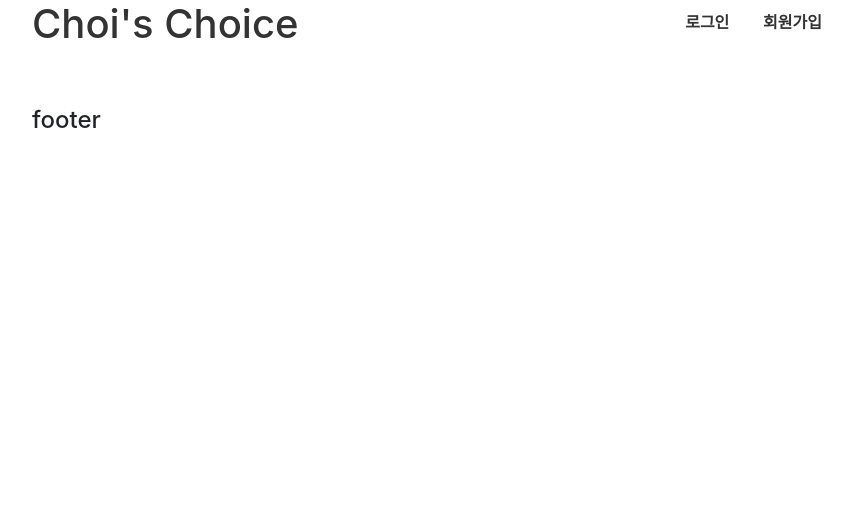
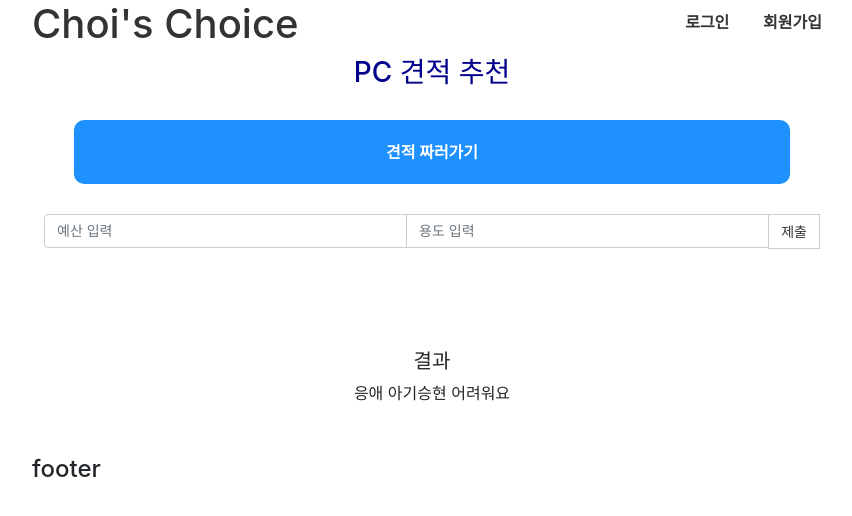
Before and after one commit to bodyMist/chois-choice, a JavaScript app in the folder reactfront/: page /PcRecommand in a window 1280 px wide. Shown: the top 516 px of the page, without its empty margins (208-1060 px from the left). Built offline with nearby package versions, Linux system fonts and the light colour scheme; the HTML template or start-up script is replaced by a standard one.

Commit message:
견적 추천

```diff
--- a/reactfront/src/Routing.js
+++ b/reactfront/src/Routing.js
@@ -12,6 +12,7 @@
 import Regist from "./component/Regist";
 import Header from "./component/Header";
 import Footer from "./component/Footer";
+import PcRecommand from "./mainPage/menu/PcEstimate/PcRecommand";
 
 export default function Routing() {
     return (
@@ -27,6 +28,7 @@
                 <Route path="/Share" component={Share} />
                 <Route path="/Notice" component={Notice} />
                 <Route path="/QnA" component={QnA} />
+                <Route path="/PcRecommand" component={PcRecommand} />
                 <Footer />
             </>
         </Switch>
--- a/reactfront/src/index.css
+++ b/reactfront/src/index.css
@@ -16,7 +16,25 @@
   padding: 0;
   list-style: none;
 }
-
+a {
+  text-decoration: none;
+  color: #333;
+}
+.container a {
+  display: block;
+  margin : 30px;
+  padding: 20px 0;
+  font-weight: bold;
+  color: #fff;
+  text-align: center;
+  border-radius: 10px;
+  background-color: dodgerblue;
+}
+.container h3 {
+  display: block;
+  text-align: center;
+  color: darkblue;
+}
 .header a, .menuList a {
   text-decoration: none;
   color: #333;
@@ -235,6 +253,13 @@
   position: relative;
   min-height: 1px;
 }
+.input-group-pc {
+  display:flex;
+  flex-direction: row;
+  white-space: nowrap;
+  vertical-align: middle;
+  border-collapse: separate;
+}
 
 .input-group {
   position: relative;
@@ -295,6 +320,7 @@
   user-select: none;
   background-image: none;
   border: 1px solid transparent;
+  border-radius: 0;
 }
 
 .btn-default {
@@ -380,3 +406,14 @@
   width:60%;
   padding-left : 100px;
 }
+
+.second {
+  border-radius: 0;
+  margin-left:-1px;
+  white-space: unset;
+}
+
+.text-center h5 {
+  margin-top: 50px;
+  padding-top: 50px;
+}
--- a/reactfront/src/mainPage/menu/PcEstimate/PcEstimate.js
+++ b/reactfront/src/mainPage/menu/PcEstimate/PcEstimate.js
@@ -1,11 +1,17 @@
+import { Link } from "react-router-dom";
 import PartSelect from "./PartSelect";
 import PartSelected from "./PartSelected";
+import PcRecommand from "./PcRecommand";
 
 export default function PcEstimate() {
     return (
-        <div className="container-pc">
-            <PartSelect/>
-            <PartSelected/>
+        <div className="container">
+            <h3>PC 견적</h3>
+            <Link to="/PcRecommand">견적 추천받으러 가기</Link>
+            <div className="container-pc">
+                <PartSelect />
+                <PartSelected />
+            </div>
         </div>
     );
 }
--- /dev/null
+++ b/reactfront/src/mainPage/menu/PcEstimate/PcRecommand.js
@@ -0,0 +1,27 @@
+import { Link } from "react-router-dom";
+
+export default function PcRecommand() {
+    return (
+        <div className="container">
+            <h3>PC 견적 추천</h3>
+            <Link to="/Estimate">견적 짜러가기</Link>
+            <div className="input-group-pc">
+                <input
+                    type="text"
+                    className="form-control"
+                    placeholder="예산 입력"
+                ></input>
+                <input
+                    type="text"
+                    className="form-control second"
+                    placeholder="용도 입력"
+                ></input>
+                <button className="btn btn-default">제출</button>
+            </div>
+            <div className="text-center">
+                <h5>결과</h5>
+                <span>응애 아기승현 어려워요</span>
+            </div>
+        </div>
+    );
+}
```
Also changed, not shown: reactfront/src/mainPage/menu/Parts.js (line endings or trailing spaces).
